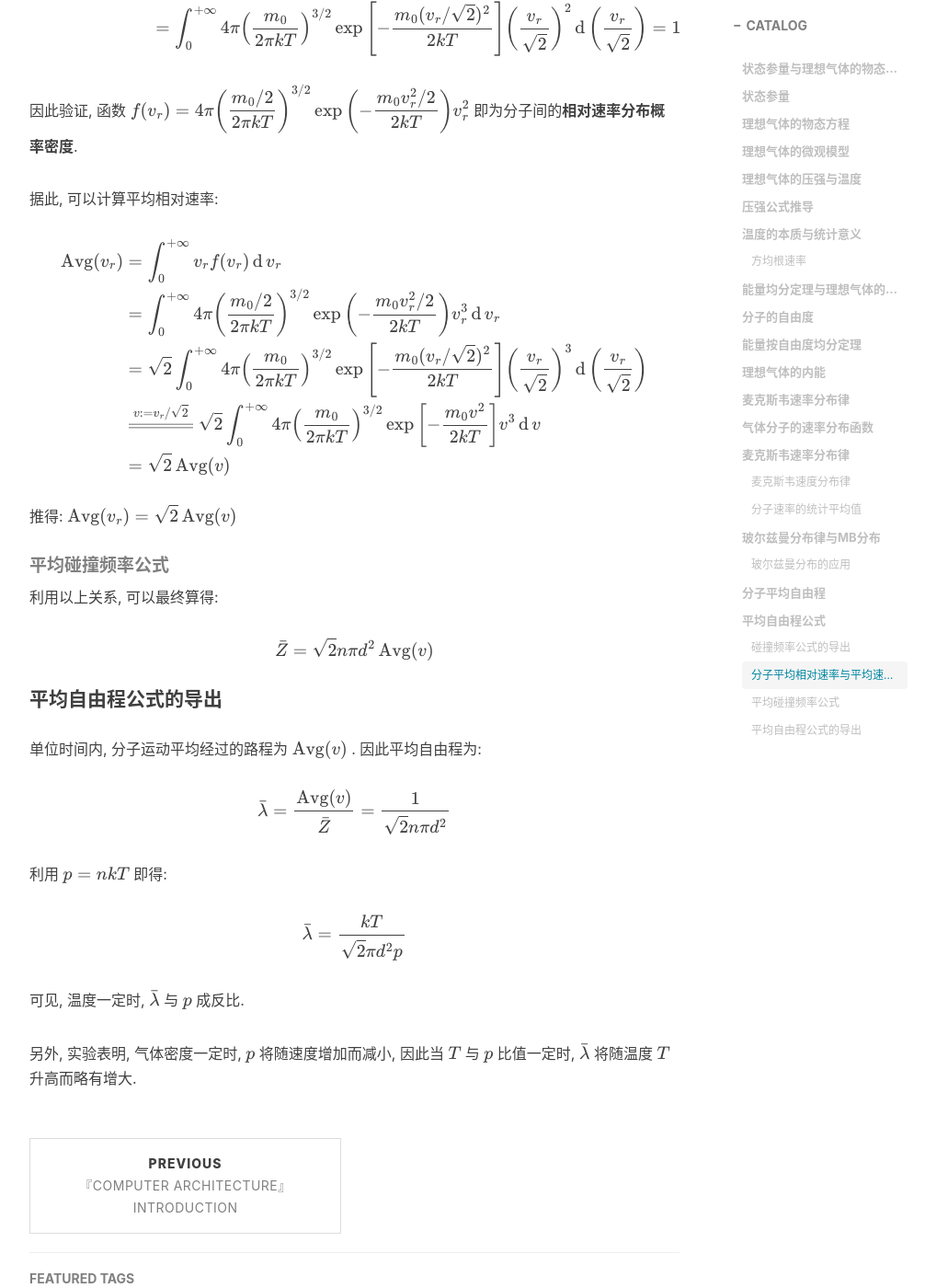
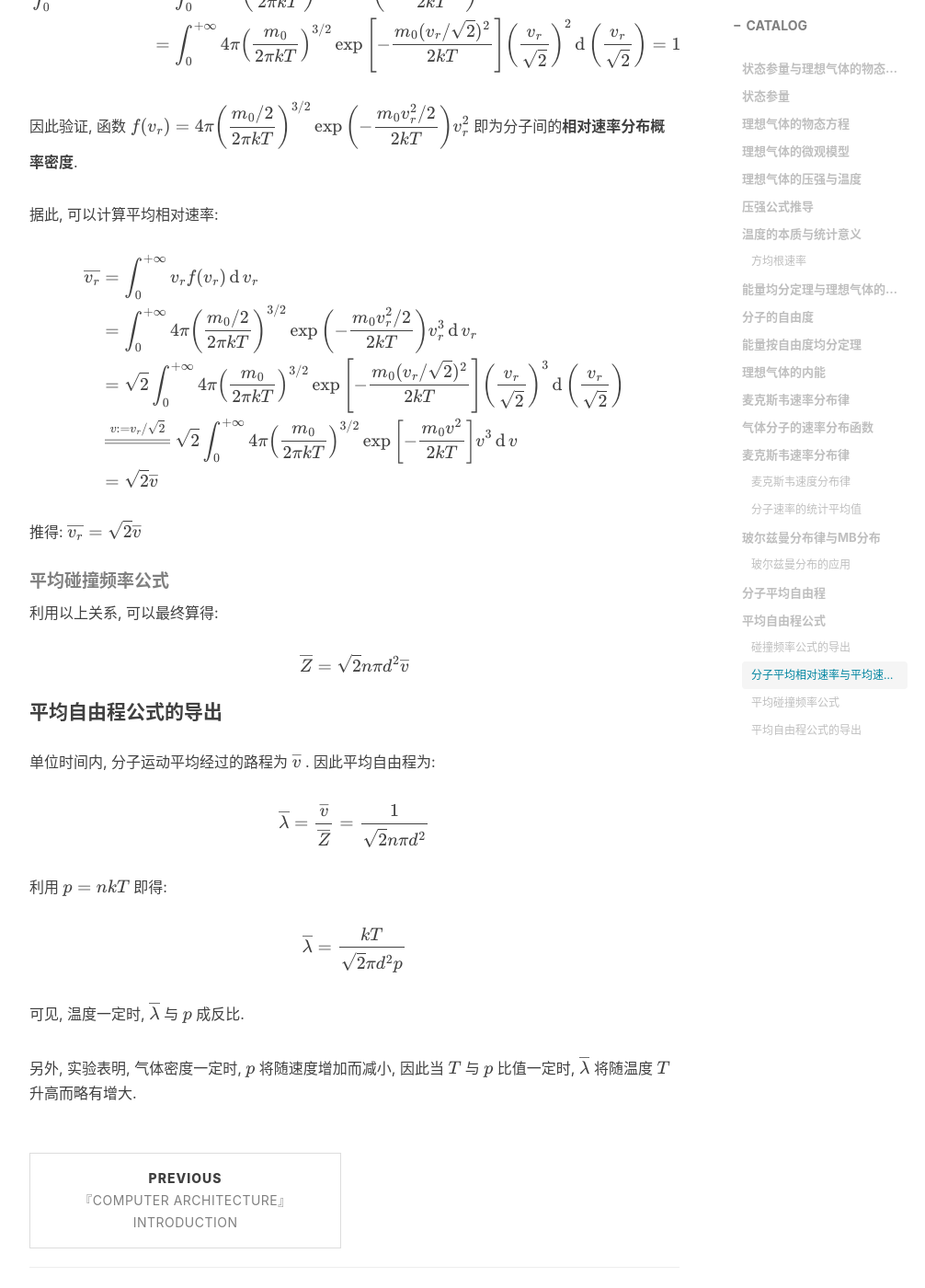
Before and after one commit to Coekjan/coekjan.github.io, a Jekyll site: the page built from _posts/2020-12-28-Kinetic-Theory-of-Gases.md, in a window 1280 px wide and 1400 px high, scrolled down 12253 px. Shown: the whole window at 92% size, without its empty margins (233-1239 px from the left). Built offline with Jekyll 4.4.1, drawn with Linux system fonts in a browser that asks for light colours; nearby versions of some CDN libraries; comment, search, counter and statistics services are not loaded; some of the changed text lies outside the part shown.

Commit message:
Update 2020-12-28-Kinetic-Theory-of-Gases.md

```diff
--- a/_posts/2020-12-28-Kinetic-Theory-of-Gases.md
+++ b/_posts/2020-12-28-Kinetic-Theory-of-Gases.md
@@ -53,14 +53,14 @@ $$
 
 $$
 \begin{aligned}
-    &\operatorname{Avg}(\vec v_x)=
-    \operatorname{Avg}(\vec v_y)=
-    \operatorname{Avg}(\vec v_z)=
+    &\overline{\vec v_x}=
+    \overline{\vec v_y}=
+    \overline{\vec v_z}=
     \vec 0\\
-    &\operatorname{Avg}(v^2_x)=
-    \operatorname{Avg}(v^2_y)=
-    \operatorname{Avg}(v^2_z)=
-    \frac{1}{3}\operatorname{Avg}(v^2)
+    &\overline{v^2_x}=
+    \overline{v^2_y}=
+    \overline{v^2_z}=
+    \frac{1}{3}\overline{v^2}
 \end{aligned}
 $$
 
@@ -89,7 +89,7 @@ $$
     F&=\sum_i \left( 2m_0v_x\cdot\frac{v_x}{2l_1} \right)\\
     &=\sum_i \frac{m_0v^2_x}{l_1}\\
     &=\frac{m_0}{l_1}\sum_i v^2_x\\
-    &=\frac{Nm_0}{l_1}\cdot \operatorname{Avg}(v^2_x)
+    &=\frac{Nm_0}{l_1}\cdot \overline{v^2_x}
 \end{aligned}
 $$
 
@@ -98,22 +98,22 @@ $$
 $$
 \begin{aligned}
     p&=\frac{F}{l_2l_3}=
-    \frac{Nm_0}{l_1l_2l_3}\cdot \operatorname{Avg}(v^2_x)=
-    \frac{Nm_0}{V}\cdot \operatorname{Avg}(v^2_x)\\
-    \Rightarrow p&\xlongequal{n:=N/V}nm_0\cdot \operatorname{Avg}(v^2_x)
+    \frac{Nm_0}{l_1l_2l_3}\cdot \overline{v^2_x}=
+    \frac{Nm_0}{V}\cdot \overline{v^2_x}\\
+    \Rightarrow p&\xlongequal{n:=N/V}nm_0\cdot \overline{v^2_x}
 \end{aligned}
 $$
 
-考虑到 $\operatorname{Avg}(v^2_x)=\displaystyle\frac{1}{3}\operatorname{Avg}(v^2)$, 压强公式即为:
+考虑到 $\overline{v^2_x}=\displaystyle\frac{1}{3}\overline{v^2}$, 压强公式即为:
 
 $$
-p=\frac{1}{3}nm_0\cdot \operatorname{Avg}(v^2)
+p=\frac{1}{3}nm_0\cdot \overline{v^2}
 $$
 
-考虑到气体分子的平均平动动能 $\operatorname{Avg}(\varepsilon_k)=\displaystyle\frac{1}{2}m_0\cdot\operatorname{Avg}(v^2)$, 上式还能化为:
+考虑到气体分子的平均平动动能 $\overline{\varepsilon_k}=\displaystyle\frac{1}{2}m_0\cdot\overline{v^2}$, 上式还能化为:
 
 $$
-p=\frac{2}{3}n\cdot\operatorname{Avg}(\varepsilon_k)
+p=\frac{2}{3}n\cdot\overline{\varepsilon_k}
 $$
 
 ### 温度的本质与统计意义
@@ -130,12 +130,12 @@ $$
 
 $$
 \begin{aligned}
-    &\operatorname{Avg}(\varepsilon_k)=\frac{3}{2}kT\\
-    \Leftrightarrow&T=\frac{2}{3k}\operatorname{Avg}(\varepsilon_k)
+    &\overline{\varepsilon_k}=\frac{3}{2}kT\\
+    \Leftrightarrow&T=\frac{2}{3k}\overline{\varepsilon_k}
 \end{aligned}
 $$
 
-可以看到, 该关系式把宏观量 $T$ 与微观量 $\operatorname{Avg}(\varepsilon_k)$ 联系起来, 且说明温度 $T$ 仅与分子的平均平动动能 $\operatorname{Avg}(\varepsilon_k)$ 成正比.
+可以看到, 该关系式把宏观量 $T$ 与微观量 $\overline{\varepsilon_k}$ 联系起来, 且说明温度 $T$ 仅与分子的平均平动动能 $\overline{\varepsilon_k}$ 成正比.
 
 又言之, **气体温度是气体分子平均平动动能的量度**, 对于个别分子, 温度没有意义.
 
@@ -143,7 +143,7 @@ $$
 
 #### 方均根速率
 
-记气体分子的方均根速率为 $v_{rms}=\sqrt{\operatorname{Avg}(v^2)}$ , 不难由上面推导出来的公式得到:
+记气体分子的方均根速率为 $v_{rms}=\sqrt{\overline{v^2}}$ , 不难由上面推导出来的公式得到:
 
 $$
 v_{rms}=\sqrt{\frac{3kT}{m_0}}=\sqrt{\frac{3RT}{M}}
@@ -175,15 +175,15 @@ $$
 
 气体分子的能量以及分子与分子之间的势能构成气体内部的总能量, 称作**气体的内能**. 而对于理想气体, 气体分子间的使能忽略不计, 因此理想气体的内能就是所有分子的总动能.
 
-对于理想气体, 如果一个分子具有 $i$ 个自由度, 则每个分子的平均总动能为 $\operatorname{Avg}(\epsilon_k)=\displaystyle\frac{i}{2}kT$.
+对于理想气体, 如果一个分子具有 $i$ 个自由度, 则每个分子的平均总动能为 $\overline{\epsilon_k}=\displaystyle\frac{i}{2}kT$.
 
-> 只考虑平动动能的话, 自由度取 $i=3$ 即得 $\operatorname{Avg}(\varepsilon_k)=\displaystyle\frac{3}{2}kT$.
+> 只考虑平动动能的话, 自由度取 $i=3$ 即得 $\overline{\varepsilon_k}=\displaystyle\frac{3}{2}kT$.
 
 因此, 质量为 $m$ , 摩尔质量为 $M$ 的理想气体内能为:
 
 $$
 \begin{aligned}
-    E&=\frac{m}{M}N_A\cdot\operatorname{Avg}(\epsilon_k)\\
+    E&=\frac{m}{M}N_A\cdot\overline{\epsilon_k}\\
     &=\frac{m}{M}\frac{i}{2}\cdot N_A kT\xlongequal{N_Ak=R}\frac{m}{M}\frac{i}{2}RT
 \end{aligned}
 $$
@@ -310,7 +310,7 @@ $$
 任意有关速率的统计量 $g(v)$ 的平均值, 均可由积分:
 
 $$
-\operatorname{Avg}(g(v))=\int_0^{+\infty}g(v)f(v)\operatorname{d}v
+\overline{g(v)}=\int_0^{+\infty}g(v)f(v)\operatorname{d}v
 $$
 
 给出.
@@ -331,7 +331,7 @@ $$
 平均速率:
 
 $$
-\operatorname{Avg}(v)
+\overline{v}
 =\int_0^{+\infty}vf(v)\operatorname{d}v
 =\sqrt{\frac{8kT}{\pi m_0}}
 =\sqrt{\frac{8RT}{\pi M}}
@@ -352,7 +352,7 @@ $$
 可以看到, 这三个统计量有大小关系:
 
 $$
-v_{rms}>\operatorname{Avg}(v)>v_p
+v_{rms}>\overline{v}>v_p
 $$
 
 ### 玻尔兹曼分布律与MB分布
@@ -400,7 +400,7 @@ $$
 
 ## 分子平均自由程
 
-我们把分子 $1s$ 内和其他分子碰撞的次数称为**平均碰撞频率**(简称**碰撞频率**), 用 $\bar Z$ 表示; 把分子两侧连续碰撞间一个分子自由运动的平均路程称为**平均自由程**, 用 $\bar \lambda$ 表示.
+我们把分子 $1s$ 内和其他分子碰撞的次数称为**平均碰撞频率**(简称**碰撞频率**), 用 $\overline Z$ 表示; 把分子两侧连续碰撞间一个分子自由运动的平均路程称为**平均自由程**, 用 $\overline \lambda$ 表示.
 
 ### 平均自由程公式
 
@@ -408,11 +408,11 @@ $$
 
 为导出平均自由程公式, 下面先导出碰撞频率公式.
 
-假设每个分子都是直径为 $d$ 的小球. 由于碰撞考虑的是相对运动, 假设除了研究对象外的分子均静止, 只有研究对象以平均相对速率 $\operatorname{Avg}(v_r)$ 运动.
+假设每个分子都是直径为 $d$ 的小球. 由于碰撞考虑的是相对运动, 假设除了研究对象外的分子均静止, 只有研究对象以平均相对速率 $\overline{v_r}$ 运动.
 
-由于运动分子与其他分子之间的距离小于 $d$ 时才碰撞, 因此运动分子在单位时间内扫过一个长度为 $\operatorname{Avg}(v_r)$ , 横截面为 $\pi d^2$ 的**碰撞作用圆柱体**. 圆柱体因碰撞曲折而发生的体积变化在平均自由程很大时可以忽视.
+由于运动分子与其他分子之间的距离小于 $d$ 时才碰撞, 因此运动分子在单位时间内扫过一个长度为 $\overline{v_r}$ , 横截面为 $\pi d^2$ 的**碰撞作用圆柱体**. 圆柱体因碰撞曲折而发生的体积变化在平均自由程很大时可以忽视.
 
-假设单位体积内分子数目为 $n$ , 则静止分子中心在圆柱体内的数目为 $n\pi d^2\operatorname{Avg}(v_r)$ . 因中心在圆柱体内的所有分子都将与运动分子碰撞, 因此分子的平均碰撞频率为 $\bar Z = n\pi d^2\operatorname{Avg}(v_r)$ .
+假设单位体积内分子数目为 $n$ , 则静止分子中心在圆柱体内的数目为 $n\pi d^2\overline{v_r}$ . 因中心在圆柱体内的所有分子都将与运动分子碰撞, 因此分子的平均碰撞频率为 $\overline Z = n\pi d^2\overline{v_r}$ .
 
 为进一步导出碰撞频率与分子平均速率间的关系, 下面推导分子平均相对速率与平均速率间的关系.
 
@@ -510,39 +510,39 @@ $$
 
 $$
 \begin{aligned}
-    \operatorname{Avg}(v_r)
+    \overline{v_r}
     &=\int_0^{+\infty}v_rf(v_r)\operatorname{d}v_r\\
     &=\int_0^{+\infty}4\pi \left(\frac{m_0/2}{2\pi k T}\right)^{3/2}\exp\left(-\frac{m_0v_r^2/2}{2kT}\right)v_r^3\operatorname{d}v_r\\
     &=\sqrt{2}\int_0^{+\infty}4\pi \left(\frac{m_0}{2\pi k T}\right)^{3/2}\exp\left[-\frac{m_0(v_r/\sqrt{2})^2}{2kT}\right]\left(\frac{v_r}{\sqrt{2}}\right)^3\operatorname{d}\left(\frac{v_r}{\sqrt{2}}\right)\\
     &\xlongequal{v:=v_r/\sqrt{2}}\sqrt{2}\int_0^{+\infty}4\pi \left(\frac{m_0}{2\pi k T}\right)^{3/2}\exp\left[-\frac{m_0v^2}{2kT}\right]v^3\operatorname{d}v\\
-    &=\sqrt{2}\operatorname{Avg}(v)
+    &=\sqrt{2}\overline{v}
 \end{aligned}
 $$
 
-推得: $\operatorname{Avg}(v_r)=\sqrt{2}\operatorname{Avg}(v)$
+推得: $\overline{v_r}=\sqrt{2}\overline{v}$
 
 ##### 平均碰撞频率公式
 
 利用以上关系, 可以最终算得:
 
 $$
-\bar Z = \sqrt{2}n\pi d^2\operatorname{Avg}(v)
+\overline Z = \sqrt{2}n\pi d^2\overline{v}
 $$
 
 #### 平均自由程公式的导出
 
-单位时间内, 分子运动平均经过的路程为 $\operatorname{Avg}(v)$ . 因此平均自由程为:
+单位时间内, 分子运动平均经过的路程为 $\overline{v}$ . 因此平均自由程为:
 
 $$
-\bar \lambda = \frac{\operatorname{Avg}(v)}{\bar Z} = \frac{1}{\sqrt{2}n\pi d^2}
+\overline \lambda = \frac{\overline{v}}{\overline Z} = \frac{1}{\sqrt{2}n\pi d^2}
 $$
 
 利用 $p=nkT$ 即得:
 
 $$
-\bar \lambda = \frac{kT}{\sqrt{2}\pi d^2p}
+\overline \lambda = \frac{kT}{\sqrt{2}\pi d^2p}
 $$
 
-可见, 温度一定时, $\bar\lambda$ 与 $p$ 成反比.
+可见, 温度一定时, $\overline\lambda$ 与 $p$ 成反比.
 
-另外, 实验表明, 气体密度一定时, $p$ 将随速度增加而减小, 因此当 $T$ 与 $p$ 比值一定时, $\bar\lambda$ 将随温度 $T$ 升高而略有增大.
+另外, 实验表明, 气体密度一定时, $p$ 将随速度增加而减小, 因此当 $T$ 与 $p$ 比值一定时, $\overline\lambda$ 将随温度 $T$ 升高而略有增大.
```
